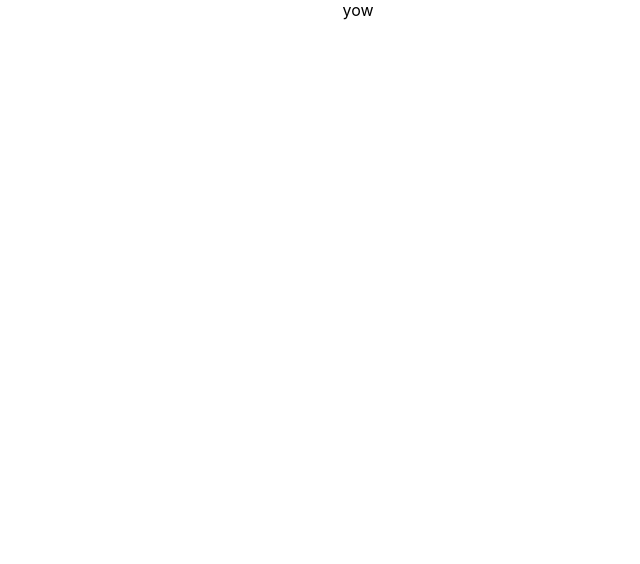
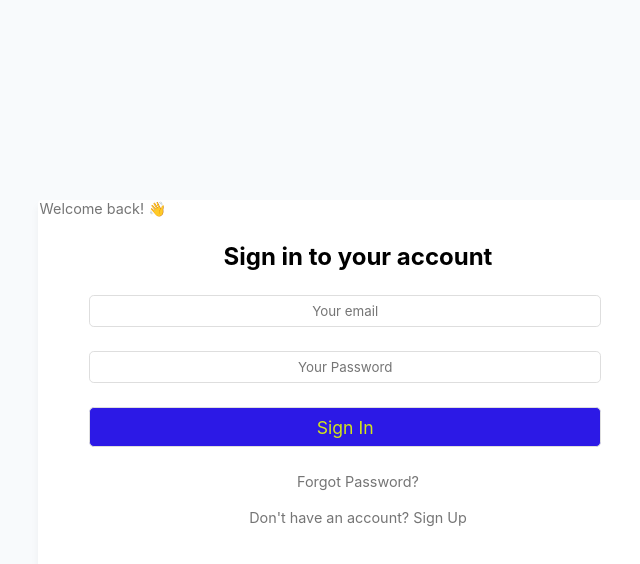
Before and after one commit to LESLIE254/job-tracker-frontend, a React (Create React App) app: page / in a window 1280 px wide. Shown: the top 564 px of the page, without its empty margins (282-922 px from the left). Built offline with nearby package versions, Linux system fonts and the light colour scheme.

Commit message:
complete sign in page ui

```diff
--- a/src/App.css
+++ b/src/App.css
@@ -1,3 +1,78 @@
-.App{
+/* .App{
+    text-align: center;
+} */
+
+*{
+    box-sizing: border-box;
+}
+#loginContainer{
+    background-color: #F8FAFC;
+    width: 100vw;
+    height: 100vh;
+    position: relative;
+    box-sizing: border-box;
+}
+
+#loginModal {
+    position: absolute;
+    width: 50%;
+    height: 50%;
+    left: 25%;
+    top: 25%;
+    background: #FFFFFF;
+    box-shadow: 0px 6px 8px rgba(0, 0, 0, 0.05);
+    border-radius: 4px;
+}
+
+#loginModal .smallText {
+    width: 40%;
+    height: 18px;
+    font-style: normal;
+    font-weight: 400;
+    font-size: 0.9rem;
+    display: flex;
+    align-items: center;
+    color: #757575;
+    padding: 0.1rem;
+}
+
+#loginModal p {
+    text-align: center;
+    font-weight: 700;
+    font-size: 1.5rem;
+    color: black;
+}
+
+#loginModal input, button {
+    border: 1px solid #DEDEDE;
+    border-radius: 0.3rem;
+    width: 80%;
+    height: 2rem;
+    position: relative;
+    left: 8%;
+    text-align: center;
+    margin-bottom: 1.5rem;
+
+}
+
+#loginModal button {
+    background-color: #2c19e6;
+    display: block;
+    color: #D3E619;
+    font-size: 1.1rem;
+    height: 2.5rem;
+}
+.forgotPassword, .signUpLink{
+    width: 50%;
+    margin: auto;
+    font-size: 0.9rem;
+    color: #757575;
+    padding: 0.1rem;
+    display: block;
     text-align: center;
 }
+.signUpLink {
+    position:relative;
+    top: 1rem;
+    width: 80%;
+}
--- a/src/App.js
+++ b/src/App.js
@@ -1,9 +1,10 @@
 import './App.css';
+import Login from './components/Login';
 
 function App() {
   return (
     <div className="App">
-     yow
+     <Login />
     </div>
   );
 }
--- /dev/null
+++ b/src/components/Login.jsx
@@ -0,0 +1,31 @@
+export default function Login(){
+    return(
+        <>
+        <div id="loginContainer">
+
+            <section id="loginModal">
+            <span className="smallText">Welcome back! 👋</span>
+
+            <p>Sign in to your account</p>
+
+            <input type="email" name="email"
+            placeholder="Your email"/>
+
+            <input type="password" name="password"
+            placeholder="Your Password"/>
+
+            <button name="submit">
+                Sign In
+            </button>
+            <span className="forgotPassword">
+                Forgot Password?
+            </span>
+
+
+            <span className="signUpLink">Don't have an account? Sign Up </span>
+            </section>
+        </div>
+
+        </>
+    )
+}
--- a/src/index.css
+++ b/src/index.css
@@ -1,4 +1,4 @@
-body {
+body, button, input {
   margin: 0;
   font-family: -apple-system, BlinkMacSystemFont, 'Segoe UI', 'Roboto', 'Oxygen',
     'Ubuntu', 'Cantarell', 'Fira Sans', 'Droid Sans', 'Helvetica Neue',
```
